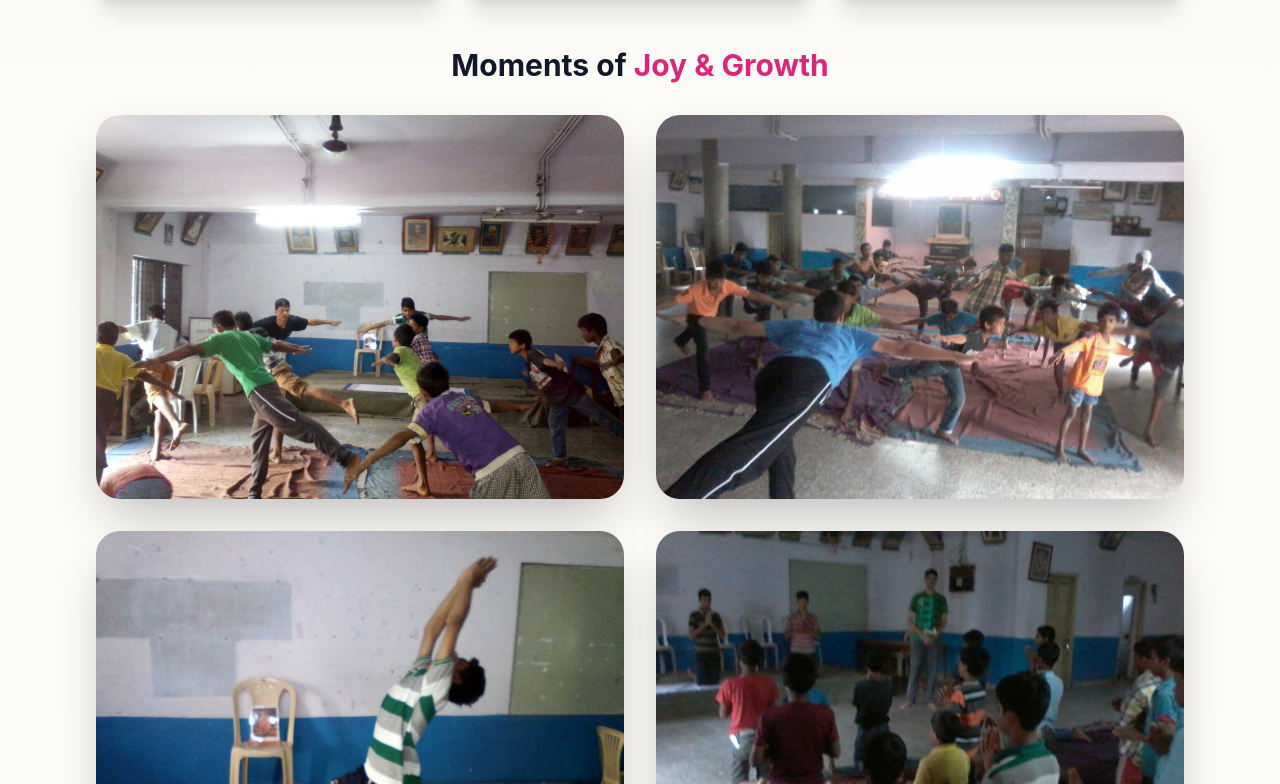
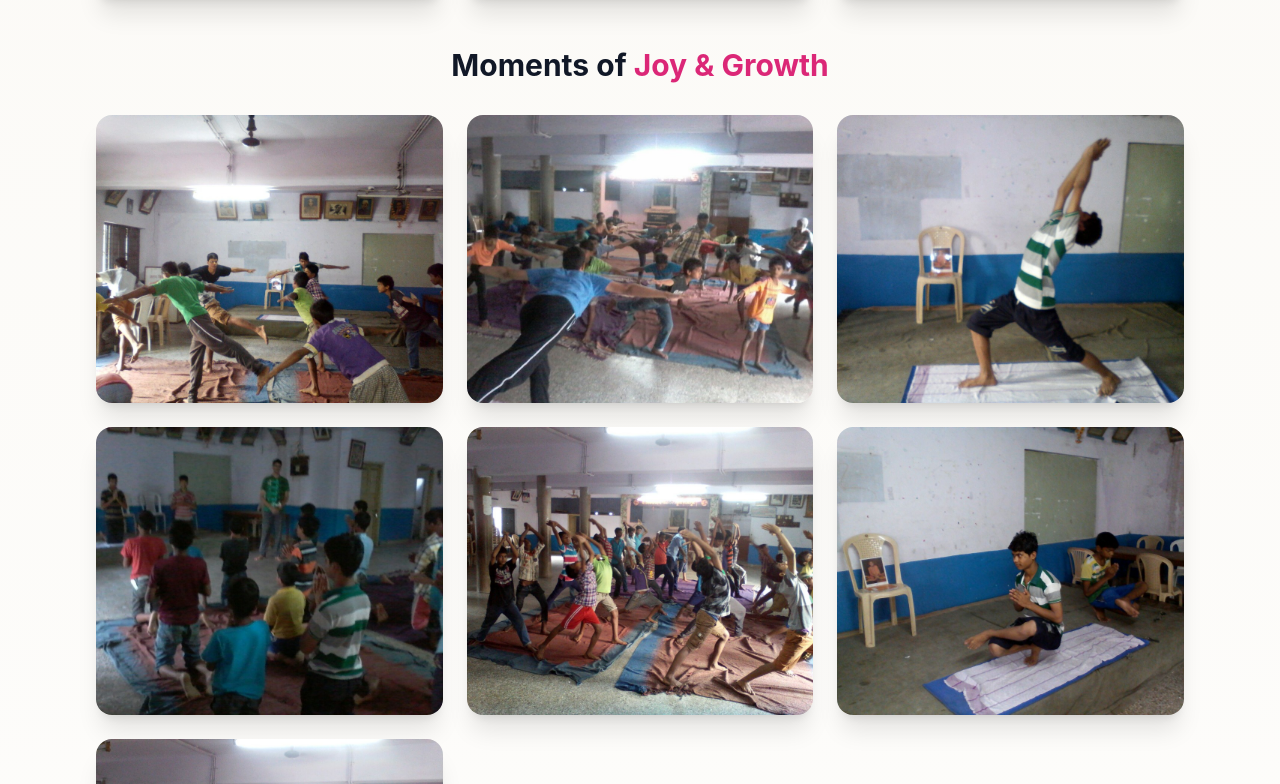
Before and after one commit to Kaustubh19-tech/EcoWebsite, a React (Create React App) app: page /voluntary-work in a window 1280 px wide. Shown: the part 1136-1920 px from the top of the page. Built offline with nearby package versions, Linux system fonts and the light colour scheme.

Commit message:
Update gallery to 3-column grid with custom captions

```diff
--- a/src/pages/VoluntaryWork.js
+++ b/src/pages/VoluntaryWork.js
@@ -105,21 +105,27 @@ export default function VoluntaryWork() {
                     </h2>
 
                     {/* Creative Image Display */}
-                    <div className="grid md:grid-cols-2 gap-8">
+                    <div className="grid md:grid-cols-3 gap-6">
                         {voluntaryImages.map((image, index) => (
                             <div
                                 key={index}
-                                className="group relative rounded-3xl overflow-hidden shadow-2xl transform hover:scale-105 transition-all duration-500"
+                                className="group relative rounded-2xl overflow-hidden shadow-xl transform hover:scale-105 transition-all duration-500"
                             >
                                 <div className="absolute inset-0 bg-gradient-to-t from-black/60 via-transparent to-transparent opacity-0 group-hover:opacity-100 transition-opacity duration-300 z-10"></div>
                                 <img
                                     src={image}
                                     alt={`Voluntary yoga session at orphanage in Nagpur - ${index + 1}`}
-                                    className="w-full h-96 object-cover"
+                                    className="w-full h-72 object-cover"
                                 />
-                                <div className="absolute bottom-0 left-0 right-0 p-6 text-white z-20 transform translate-y-full group-hover:translate-y-0 transition-transform duration-300">
+                                <div className="absolute bottom-0 left-0 right-0 p-4 text-white z-20 transform translate-y-full group-hover:translate-y-0 transition-transform duration-300">
                                     <p className="text-sm font-semibold">
-                                        {index === 0 ? "🧘 Teaching fundamental yoga postures" : "🌟 Building strength, flexibility & confidence"}
+                                        {index === 0 ? "🧘 Warrior pose demonstration" :
+                                            index === 1 ? "🙏 Mindfulness practice" :
+                                                index === 2 ? "🌟 Group session - stretching" :
+                                                    index === 3 ? "💪 Building focus & balance" :
+                                                        index === 4 ? "🧘‍♀️ Seated yoga posture" :
+                                                            index === 5 ? "✨ Group practice together" :
+                                                                "❤️ Empowering young lives"}
                                     </p>
                                 </div>
                             </div>
```
